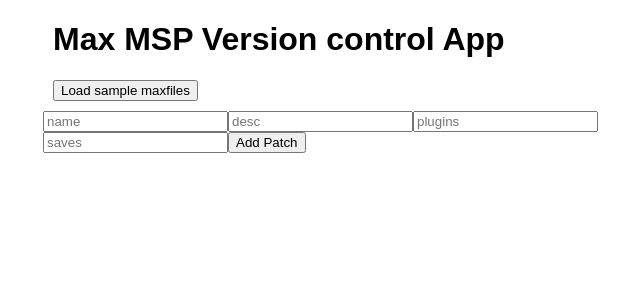
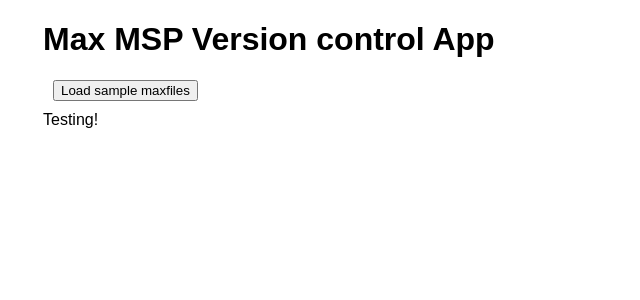
Before and after one commit to DavidThorpe71/maxmspreacttester, a React (Create React App) app in the folder max-app/: page / in a window 1280 px wide. Shown: the top 300 px of the page, without its empty margins (247-887 px from the left). Built offline with nearby package versions, Linux system fonts and the light colour scheme.

Commit message:
Added react-router-dom

```diff
--- a/max-app/package.json
+++ b/max-app/package.json
@@ -5,6 +5,8 @@
   "dependencies": {
     "react": "^16.2.0",
     "react-dom": "^16.2.0",
+    "react-router": "^4.2.0",
+    "react-router-dom": "^4.2.2",
     "react-scripts": "1.1.1"
   },
   "scripts": {
--- a/max-app/src/Components/AddPatchForm.js
+++ b/max-app/src/Components/AddPatchForm.js
@@ -1,30 +1,31 @@
 import React from 'react';
 
 class AddPatchForm extends React.Component {
-    nameRef = React.createRef();
-    descRef = React.createRef();
-    pluginsRef = React.createRef();
-    savesRef = React.createRef();
+    // nameRef = React.createRef();
+    // descRef = React.createRef();
+    // pluginsRef = React.createRef();
+    // savesRef = React.createRef();
 
-    createPatch = (e) => {
-        e.preventDefault();
-        const patch = {
-            name: this.nameRef.value.value,
-            desc: this.descRef.value.value,
-            plugins: this.pluginsRef.value.value,
-            saves: this.savesRef.value.value,
-        }
-    }
+    // createPatch = (e) => {
+    //     e.preventDefault();
+    //     const patch = {
+    //         name: this.nameRef.value.value,
+    //         desc: this.descRef.value.value,
+    //         plugins: this.pluginsRef.value.value,
+    //         saves: this.savesRef.value.value,
+    //     }
+    // }
 
     render() {
         return (
-            <form className="patch-edit" onSubmit={this.createPatch}>
-                <input name="name" ref={this.nameRef} type="text" placeholder="name" />
-                <input name="desc" ref={this.descRef} type="text" placeholder="desc" />
-                <input name="plugins" ref={this.pluginsRef} type="text" placeholder="plugins" />
-                <input name="saves" ref={this.savesRef} type="text" placeholder="saves" />
-                <button type="submit">Add Patch</button>
-            </form>
+            // <form className="patch-edit" onSubmit={this.createPatch}>
+            //     <input name="name" ref={this.nameRef} type="text" placeholder="name" />
+            //     <input name="desc" ref={this.descRef} type="text" placeholder="desc" />
+            //     <input name="plugins" ref={this.pluginsRef} type="text" placeholder="plugins" />
+            //     <input name="saves" ref={this.savesRef} type="text" placeholder="saves" />
+            //     <button type="submit">Add Patch</button>
+            // </form>
+            <div className="test">Testing!</div>
         )
     }
 }
--- a/max-app/src/App.js
+++ b/max-app/src/Components/App.js
@@ -1,9 +1,10 @@
 import React, { Component } from 'react';
-import './App.css';
-import Maxfile from './Components/Maxfile';
-import LoadData from './Components/LoadData';
-import sampleData from './sample-data';
-import AddPatchForm from './Components/AddPatchForm';
+import '../App.css';
+import Header from './Header';
+import Maxfile from './Maxfile';
+import LoadData from './LoadData';
+import sampleData from '../sample-data';
+import AddPatchForm from './AddPatchForm';
 
 class App extends Component {
   state = {
@@ -25,9 +26,7 @@ class App extends Component {
   render() {
     return (
       <div className="Max-App">
-        <header className="App-Header">
-          <h1 className="Title">Max MSP Version control App</h1>
-        </header>
+        <Header />
         <LoadData loadSampleData={this.loadSampleData} />
         <AddPatchForm />
         {Object.keys(this.state.maxfiles).map(key => (
--- /dev/null
+++ b/max-app/src/Components/Header.js
@@ -0,0 +1,9 @@
+import React from 'react';
+
+const Header = props => (
+    <header className="top">
+        <h1 className="Title">Max MSP Version control App</h1>
+    </header>
+)
+
+export default Header;
--- /dev/null
+++ b/max-app/src/Components/NotFound.js
@@ -0,0 +1,9 @@
+import React from 'react';
+
+const NotFound = () => (
+    <div>
+        <h2>Page Not Found</h2>
+    </div>
+)
+
+export default NotFound;
--- /dev/null
+++ b/max-app/src/Components/Router.js
@@ -0,0 +1,16 @@
+import React from 'react';
+import { BrowserRouter, Route, Switch } from 'react-router-dom';
+import App from './App';
+import NotFound from './NotFound';
+
+const Router = () => (
+    <BrowserRouter>
+        <Switch>
+            <Route exact path="/" component={App} />
+            {/* <Route path="/patch/:patchId" component={}/> */}
+            <Route component={NotFound}/>
+        </Switch>
+    </BrowserRouter>
+)
+
+export default Router;
--- a/max-app/src/index.js
+++ b/max-app/src/index.js
@@ -1,8 +1,8 @@
 import React from 'react';
 import ReactDOM from 'react-dom';
 import './index.css';
-import App from './App';
+import Router from './Components/Router';
 import registerServiceWorker from './registerServiceWorker';
 
-ReactDOM.render(<App />, document.getElementById('root'));
+ReactDOM.render(<Router />, document.getElementById('root'));
 registerServiceWorker();
```
Also changed, not shown: 1 other file (tests, documents, lock files or other folders).
